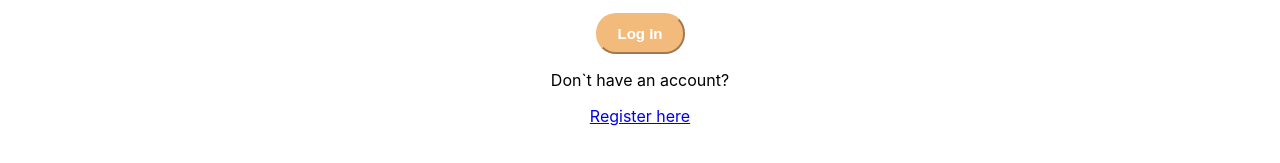
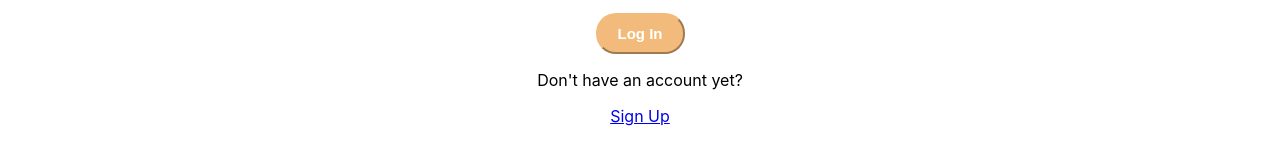
Before and after one commit to ProjectWeBuzz/client-side, a React (Create React App) app: page /login in a window 1280 px wide. Shown: the part 259-422 px from the top of the page. Built offline with nearby package versions, Linux system fonts and the light colour scheme.

Commit message:
Login page done and tested ✅

```diff
--- a/src/App.js
+++ b/src/App.js
@@ -16,6 +16,8 @@ function App() {
       <Route path="/" element={<HomePage />} />
       <Route path="/signup" element={<SignUp />} />
       <Route path="/login"  element={<Login />} />
+      {/* <Route path="/projects" element={ <ProjectListPage /> } />
+        <Route path="/projects/:projectId" element={ <ProjectDetailsPage /> } /> */}
 
     </Routes>
 
--- a/src/context/auth.context.js
+++ b/src/context/auth.context.js
@@ -9,12 +9,20 @@ function AuthProviderWrapper(props) {
   const [isLoading, setIsLoading] = useState(true);
   const [user, setUser] = useState(null);
 
-
-
-
+  //Token is stored locally => user keeps logged in
+  const storeToken = (token) => {
+    localStorage.setItem('authToken', token);
+  }
 
   return (
-    <AuthContext.Provider value={{ isLoggedIn, isLoading, user }}>
+      <AuthContext.Provider
+        value={{
+          isLoggedIn,
+          isLoading,
+          user,
+          storeToken
+        }}
+      >
       {props.children}
     </AuthContext.Provider>
   )
--- a/src/pages/LoginPage.js
+++ b/src/pages/LoginPage.js
@@ -1,6 +1,7 @@
-import { useState } from "react";
+import { useState, useContext } from "react";
 import axios from "axios";
 import { Link, useNavigate } from "react-router-dom";
+import { AuthContext } from "../context/auth.context";
 
 const API_URL = "http://localhost:5005";
 
@@ -11,6 +12,7 @@ const [user, setUser] = useState({email: '', password: '' });
 const [errorMessage, setErrorMessage] = useState(undefined);
 const navigate = useNavigate();
 
+const { storeToken } = useContext(AuthContext);
 
 const handleChange = (e) => {
 const name = e.target.name;
@@ -21,6 +23,20 @@ setUser(user => ({...user, [name]: value}))
 
   const handleLoginSubmit = (e) => {
     e.preventDefault();
+    const requestBody = { email: user.email, password: user.password };
+
+    axios.post(`${API_URL}/auth/login`, requestBody)
+      .then((response) => {
+      // Request to the server's endpoint `/auth/login` returns a response
+      // with the JWT string ->  response.data.authToken
+        console.log('JWT token', response.data.authToken );
+
+        navigate('/');                             // <== ADD
+      })
+      .catch((error) => {
+        const errorDescription = error.response.data.message;
+        setErrorMessage(errorDescription);
+      })
   };
 
   return (
@@ -45,10 +61,10 @@ setUser(user => ({...user, [name]: value}))
           <button  className="round-button2" type="submit">Log In</button>
       </div>
       </form>
+      { errorMessage && <p className="error-message">{errorMessage}</p> }
 
-
-      <p>Don`t have an account?</p>
-      <Link to={"/signup"}> Register here</Link>
+      <p>Don't have an account yet?</p>
+      <Link to={"/signup"}>Sign Up</Link>
       </div>
   )
 }
```
